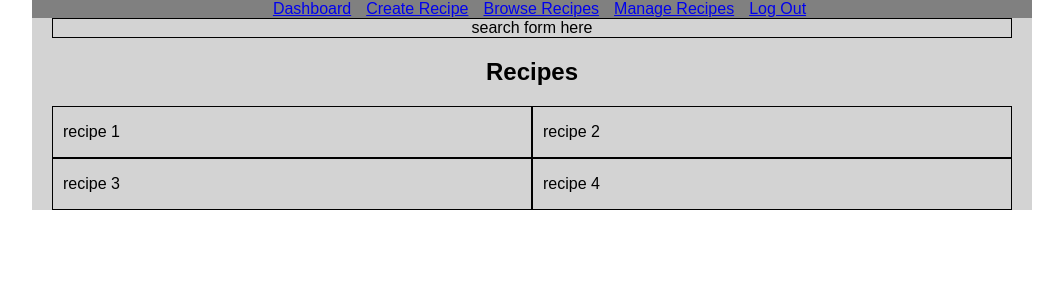
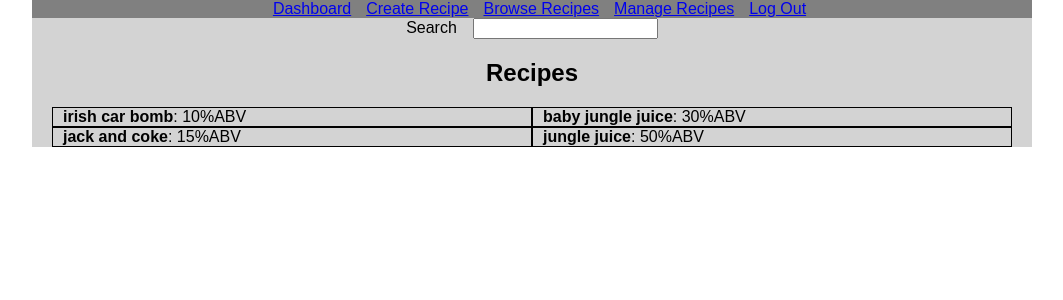
Before and after one commit to LsK101/mixer-hub-client, a React (Create React App) app: page /browse in a window 1280 px wide. Shown: the top 300 px of the page, without its empty margins (108-1171 px from the left). Built offline with nearby package versions, Linux system fonts and the light colour scheme.

Commit message:
browse recipes page working with dummy data

```diff
--- /dev/null
+++ b/src/dummyrecipes.json
@@ -0,0 +1,18 @@
+[
+	{
+		"name": "irish car bomb",
+		"ABV": "10"
+	},
+	{
+		"name": "baby jungle juice",
+		"ABV": "30"
+	},
+	{
+		"name": "jack and coke",
+		"ABV": "15"
+	},
+	{
+		"name": "jungle juice",
+		"ABV": "50"
+	}
+]
--- a/src/views/App.js
+++ b/src/views/App.js
@@ -9,27 +9,30 @@ import Main from './main';
 import ManageRecipes from './manage-recipes';
 import LandingNavBar from './components/landing-navbar';
 import MainNavBar from './components/main-navbar';
+import RecipeData from '../dummyrecipes.json';
 
 class App extends Component {
   render() {
     return (
       <Router>
-      	<main>
+        <main>
           <Route exact path="/" component={LandingNavBar} />
           <Route exact path="/browse" component={MainNavBar} />
           <Route exact path="/create" component={MainNavBar} />
           <Route exact path="/main" component={MainNavBar} />
           <Route exact path="/manage" component={MainNavBar} />
 
-        	<Route exact path="/" component={Landing} />
-        	<Route exact path="/browse" component={BrowseRecipes} />
-        	<Route exact path="/create" component={CreateRecipe} />
-        	<Route exact path="/main" component={Main} />
-        	<Route exact path="/manage" component={ManageRecipes} />
+          <Route exact path="/" component={Landing} />
+          <Route exact path="/browse"
+            render={() => <BrowseRecipes recipes={RecipeData} />} />
+          <Route exact path="/create" component={CreateRecipe} />
+          <Route exact path="/main" component={Main} />
+          <Route exact path="/manage" component={ManageRecipes} />
         </main>
       </Router>
     );
   }
 }
 
+
 export default App;
--- a/src/views/browse-recipes.css
+++ b/src/views/browse-recipes.css
@@ -1,5 +1,5 @@
 .recipe-search-form-container,
-.recipes-container {
+.recipes-main-container {
 	background-color: lightgray;
 }
 
--- a/src/views/browse-recipes.js
+++ b/src/views/browse-recipes.js
@@ -1,34 +1,29 @@
 import React, {Component} from 'react';
 import './browse-recipes.css';
+import SearchForm from './components/search-form';
+import RecipeList from './components/recipe-list';
 
 class BrowseRecipes extends Component {
+  constructor(props) {
+    super(props);
+    this.state = {
+      searchQuery: ''
+    };
+
+  }
   render() {
     return (
       <div className="browse-container">
       		<section className="recipe-search-form-container row">
-      			<div className="search-form col-12">
-      				<span>search form here</span>
-      			</div>
+      			<SearchForm onChange={value => this.setState({searchQuery: value})} />
       		</section>
-
-      		<section className="recipes-container row">
+      		<section className="recipes-main-container row">
       			<div className="recipes-header col-12">
       				<h2>Recipes</h2>
       			</div>
-      			<div className="recipe-result col-6">
-      				<p>recipe 1</p>
-      			</div>
-      			<div className="recipe-result col-6">
-      				<p>recipe 2</p>
-      			</div>
-      			<div className="recipe-result col-6">
-      				<p>recipe 3</p>
-      			</div>
-      			<div className="recipe-result col-6">
-      				<p>recipe 4</p>
-      			</div>
+      			<RecipeList recipes={this.props.recipes} query={this.state.searchQuery} />
       		</section>
-      	</div>
+      </div>
     );
   }
 }
--- /dev/null
+++ b/src/views/components/recipe-list.js
@@ -0,0 +1,18 @@
+import React from 'react';
+
+function RecipeList(props) {
+	const recipes = props.recipes
+	.filter(recipe => recipe.name.toLowerCase().includes(props.query))
+	.map((recipe,index) =>
+		<div className="recipe-result col-6">
+			<strong>{recipe.name}</strong>: {recipe.ABV}%ABV
+		</div>
+	);
+	return (
+		<div className="recipe-results-container">
+			{recipes}
+		</div>
+	);
+}
+
+export default RecipeList;
--- /dev/null
+++ b/src/views/components/search-form.js
@@ -0,0 +1,14 @@
+import React from 'react';
+import './search-form.css';
+
+function SearchForm(props) {
+  return (
+    <form onSubmit={e => e.preventDefault()}>
+      <label htmlFor="search">Search</label>&emsp;
+      <input ttype="search" id="search" name="search"
+        onChange={e => props.onChange(e.target.value)} />
+    </form>
+  );
+}
+
+export default SearchForm;
```
Also changed, not shown: src/views/components/search-form.css (added).
